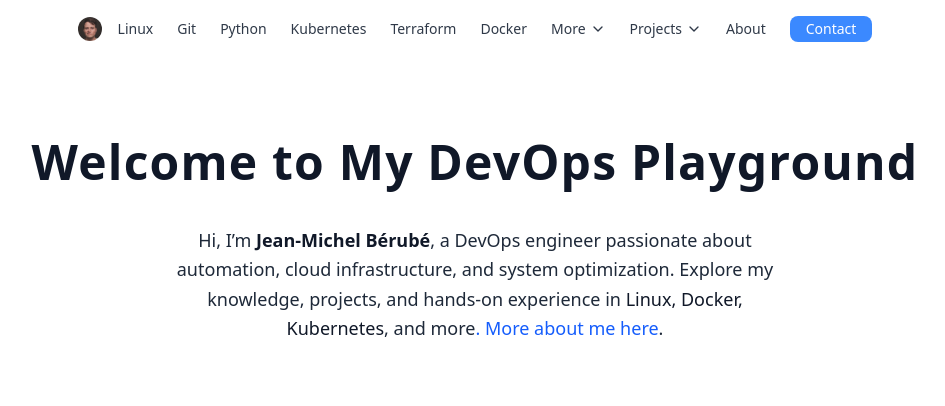
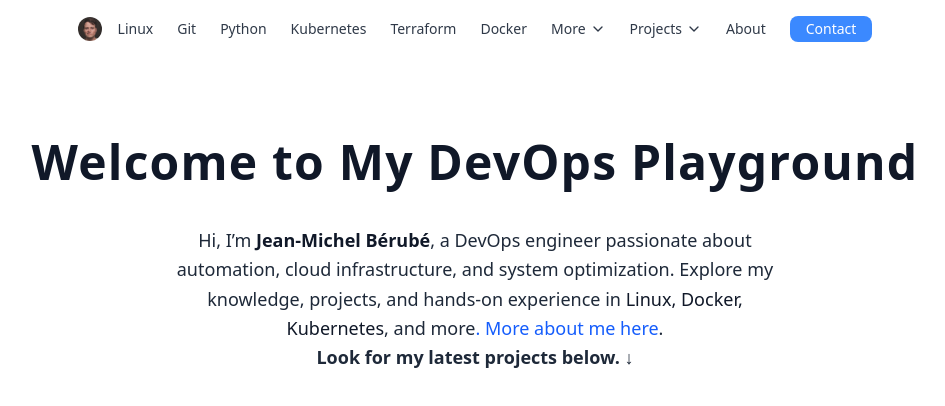
Before and after one commit to JeanMichelBB/portfolio-devops, a React (Vite) app: page /portfolio-devops/cicd in a window 1280 px wide. Shown: the top 406 px of the page, without its empty margins (165-1110 px from the left). Built offline with nearby package versions, Linux system fonts and the light colour scheme.

Commit message:
feat: update home page

```diff
--- a/src/pages/Home.jsx
+++ b/src/pages/Home.jsx
@@ -43,6 +43,9 @@ const Home = () => {
           <Link to="/about" className="text-blue-600 font-medium hover:underline hover:text-blue-700 transition-colors">
             . More about me here
           </Link>.
+          <br />
+          <strong>Look for my latest projects below. ↓</strong>
+          <br />
         </p>
       </div>
 
```
